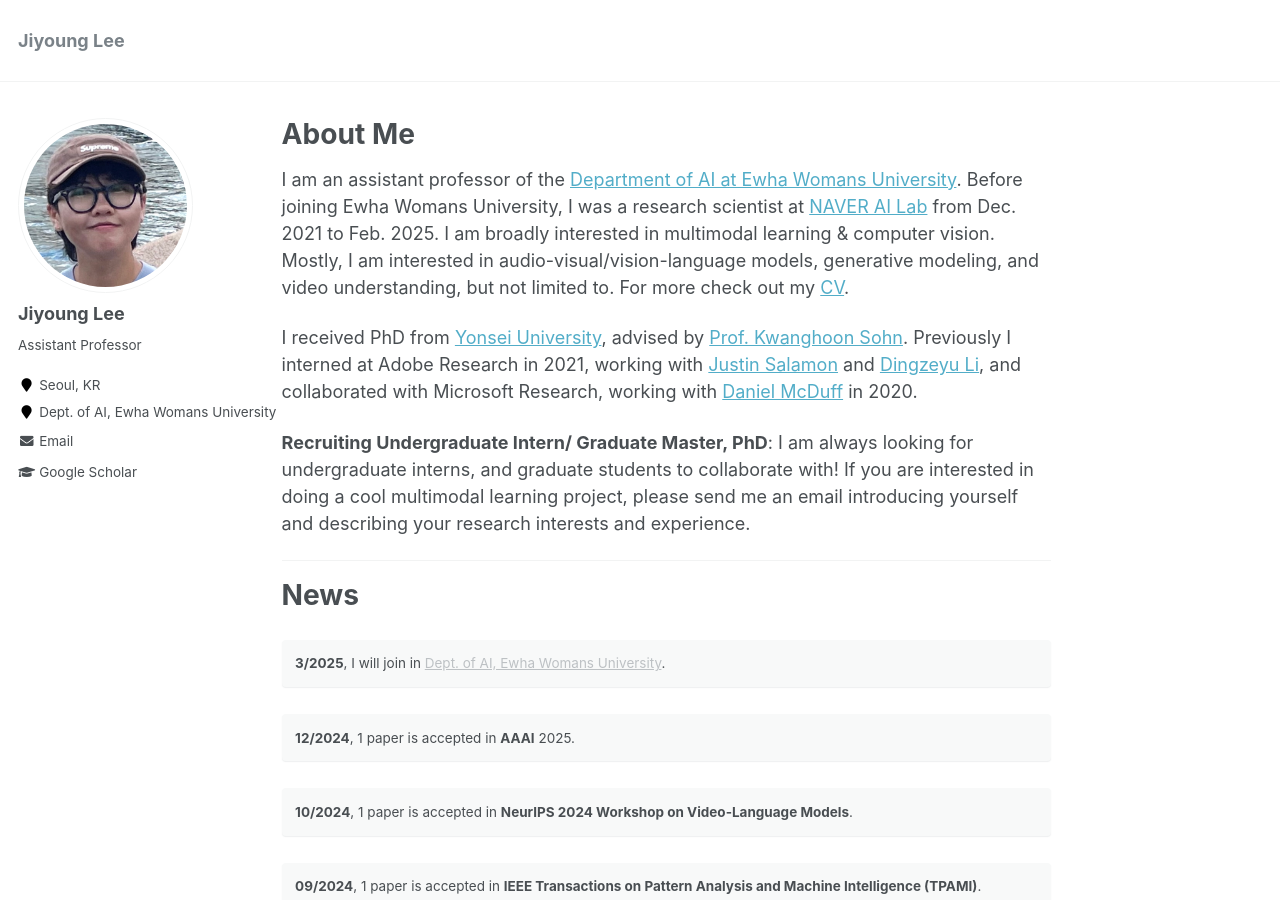
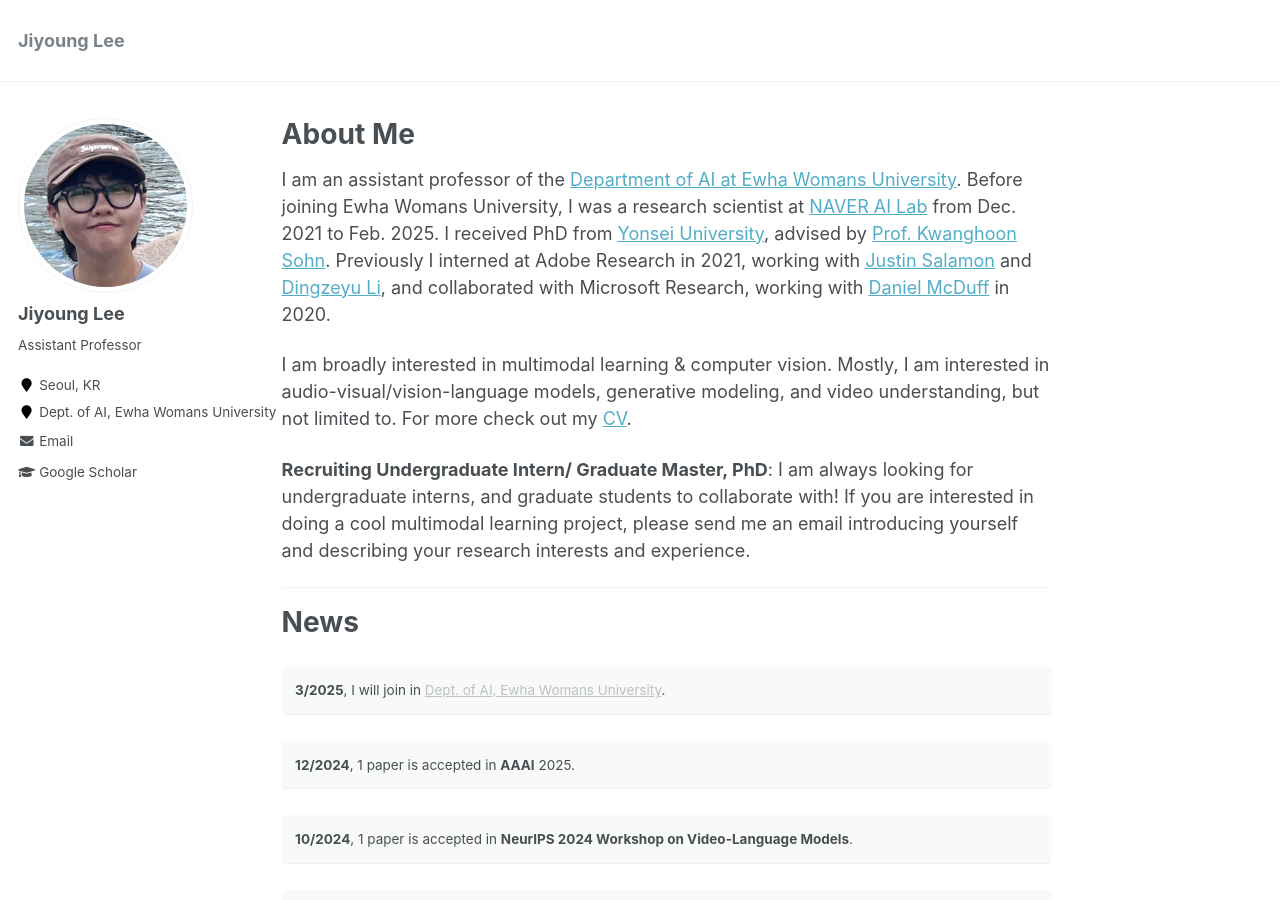
Before and after one commit to lee-jiyoung/lee-jiyoung.github.io, a Jekyll site: the page built from _pages/about.md, in a window 1280 px wide and 900 px high. Built offline with Jekyll 4.4.1, drawn with Linux system fonts in a browser that asks for light colours; formulas are drawn with MathJax 3.

```diff
--- a/_pages/about.md
+++ b/_pages/about.md
@@ -13,12 +13,12 @@ About Me
 =====
 I am an assistant professor of the <a href="https://myr.ewha.ac.kr/deptai/index.do">Department of AI at Ewha Womans University</a>.
 Before joining Ewha Womans University, I was a research scientist at <a href="https://naver-career.gitbook.io/en/teams/clova-cic">NAVER AI Lab</a>  from Dec. 2021 to Feb. 2025.
+I received PhD from <a href="https://ee.yonsei.ac.kr/ee_en">Yonsei University</a>, advised by <a href="https://diml.yonsei.ac.kr/professor/">Prof. Kwanghoon Sohn</a>.
+Previously I interned at Adobe Research in 2021, working with <a href="https://www.justinsalamon.com/">Justin Salamon</a> and <a href="https://dingzeyu.li/">Dingzeyu Li</a>, and collaborated with Microsoft Research, working with <a href="http://alumni.media.mit.edu/~djmcduff/">Daniel McDuff</a> in 2020.
+
 I am broadly interested in multimodal learning & computer vision.
 Mostly, I am interested in audio-visual/vision-language models, generative modeling, and video understanding, but not limited to.
 For more check out my <a href="files/JiyoungLee_CV.pdf">CV</a>.
-
-I received PhD from <a href="https://ee.yonsei.ac.kr/ee_en">Yonsei University</a>, advised by <a href="https://diml.yonsei.ac.kr/professor/">Prof. Kwanghoon Sohn</a>.
-Previously I interned at Adobe Research in 2021, working with <a href="https://www.justinsalamon.com/">Justin Salamon</a> and <a href="https://dingzeyu.li/">Dingzeyu Li</a>, and collaborated with Microsoft Research, working with <a href="http://alumni.media.mit.edu/~djmcduff/">Daniel McDuff</a> in 2020.
 
 **Recruiting Undergraduate Intern/ Graduate Master, PhD**:
 I am always looking for undergraduate interns, and graduate students to collaborate with! If you are interested in doing a cool multimodal learning project, please send me an email introducing yourself and describing your research interests and experience.
```
